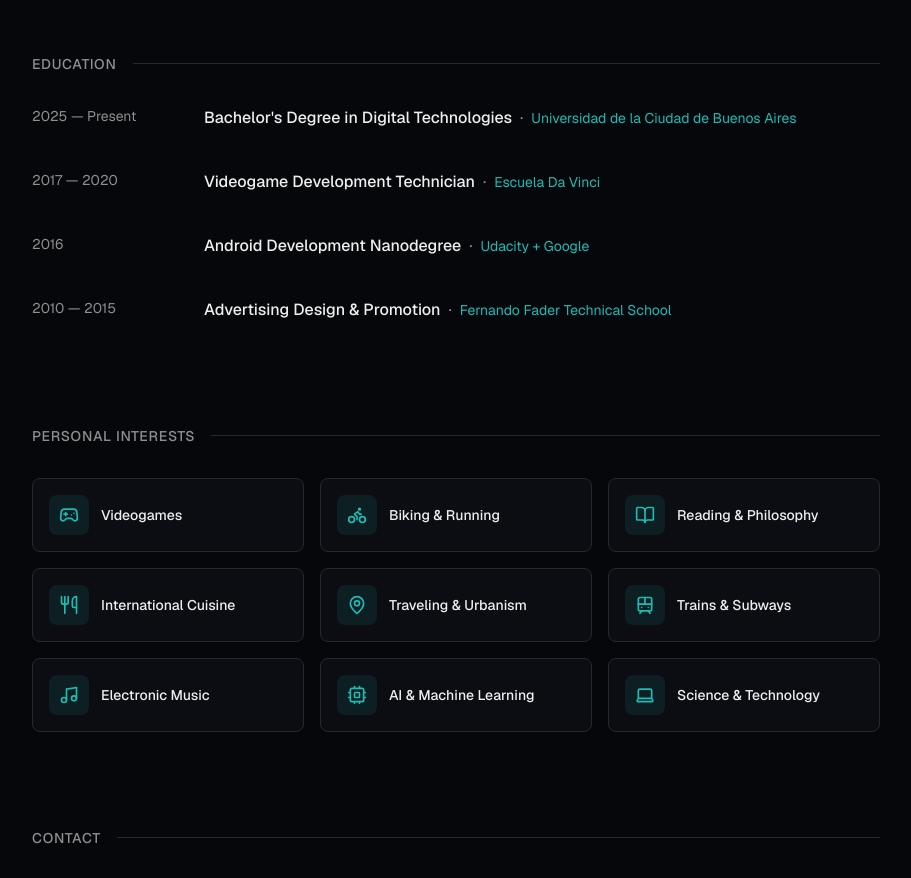
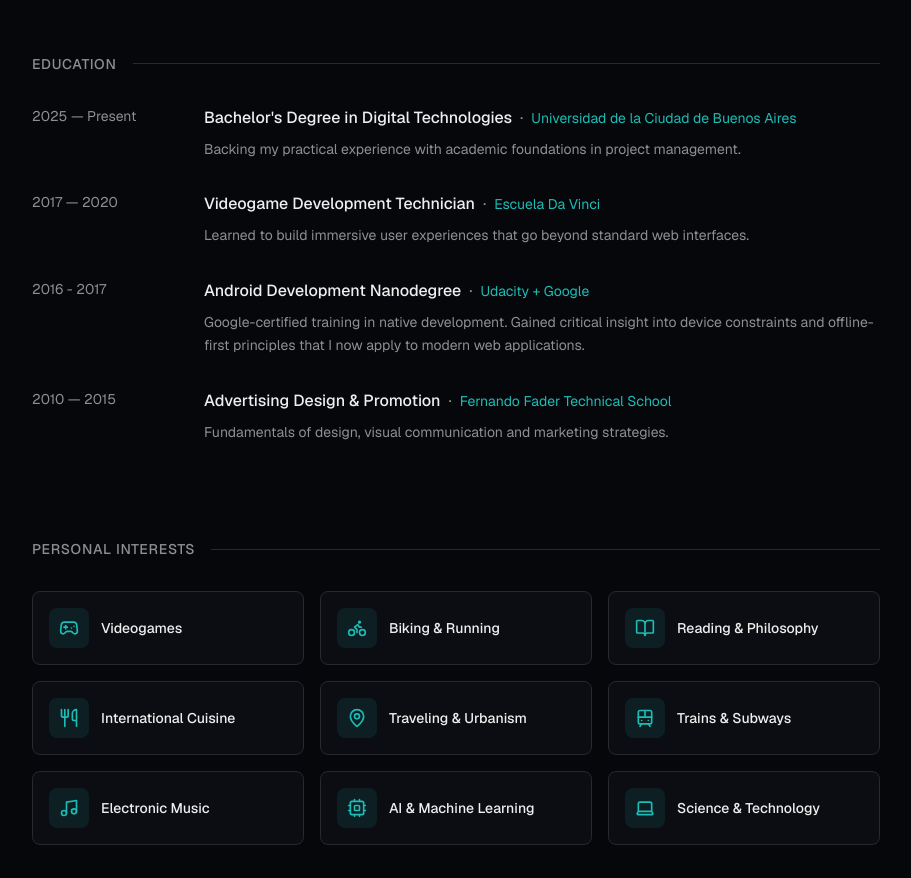
Before and after one commit to goljavi/portfolio, a Next.js app: page /en in a window 1280 px wide. Shown: the part 4100-4978 px from the top of the page, without its empty margins (184-1095 px from the left). Built offline with nearby package versions, Linux system fonts and the light colour scheme.

Commit message:
added descriptions to education experiences

```diff
--- a/app/[locale]/page.tsx
+++ b/app/[locale]/page.tsx
@@ -10,14 +10,14 @@ export default function Home() {
   const tTimeline = useTranslations('Timeline');
 
   const experience = ['elgato', 'freelance'].map(key => ({
-    period: tTimeline(`entries.${key}.period`),
+    period: tTimeline.raw(`entries.${key}.period`),
     title: tTimeline(`entries.${key}.title`),
     company: tTimeline.has(`entries.${key}.company`) ? tTimeline(`entries.${key}.company`) : undefined,
     description: tTimeline.has(`entries.${key}.description`) ? tTimeline(`entries.${key}.description`) : undefined,
   }));
 
   const education = ['university', 'davinci', 'udacity', 'fader'].map(key => ({
-    period: tTimeline(`entries.${key}.period`),
+    period: tTimeline.raw(`entries.${key}.period`),
     title: tTimeline(`entries.${key}.title`),
     company: tTimeline.has(`entries.${key}.company`) ? tTimeline(`entries.${key}.company`) : undefined,
     description: tTimeline.has(`entries.${key}.description`) ? tTimeline(`entries.${key}.description`) : undefined,
--- a/messages/en.json
+++ b/messages/en.json
@@ -34,22 +34,26 @@
             "university": {
                 "period": "2025 — Present",
                 "title": "Bachelor's Degree in Digital Technologies",
-                "company": "Universidad de la Ciudad de Buenos Aires"
+                "company": "Universidad de la Ciudad de Buenos Aires",
+                "description": "Backing my practical experience with academic foundations in project management."
             },
             "davinci": {
                 "period": "2017 — 2020",
                 "title": "Videogame Development Technician",
-                "company": "Escuela Da Vinci"
+                "company": "Escuela Da Vinci",
+                "description": "Learned to build immersive user experiences that go beyond standard web interfaces."
             },
             "udacity": {
-                "period": "2016",
+                "period": "2016 - 2017",
                 "title": "Android Development Nanodegree",
-                "company": "Udacity + Google"
+                "company": "Udacity + Google",
+                "description": "Google-certified training in native development. Gained critical insight into device constraints and offline-first principles that I now apply to modern web applications."
             },
             "fader": {
                 "period": "2010 — 2015",
                 "title": "Advertising Design & Promotion",
-                "company": "Fernando Fader Technical School"
+                "company": "Fernando Fader Technical School",
+                "description": "Fundamentals of design, visual communication and marketing strategies."
             }
         }
     },
--- a/messages/es.json
+++ b/messages/es.json
@@ -34,22 +34,26 @@
             "university": {
                 "period": "2025 — Presente",
                 "title": "Licenciatura en Tecnologías Digitales",
-                "company": "Universidad de la Ciudad de Buenos Aires"
+                "company": "Universidad de la Ciudad de Buenos Aires",
+                "description": "Formalizando mi experiencia práctica con bases académicas sólidas en gestión integral de proyectos."
             },
             "davinci": {
                 "period": "2017 — 2020",
                 "title": "Técnico en Desarrollo de Videojuegos",
-                "company": "Escuela Da Vinci"
+                "company": "Escuela Da Vinci",
+                "description": "Aprendí a construir experiencias inmersivas que superan los límites de las interfaces web tradicionales."
             },
             "udacity": {
-                "period": "2016",
+                "period": "2016 — 2017",
                 "title": "Nanodegree en Desarrollo Android",
-                "company": "Udacity + Google"
+                "company": "Udacity + Google",
+                "description": "Certificación de Google en desarrollo nativo. Profundicé en las limitaciones de hardware y principios offline-first, conocimientos que hoy aplico para optimizar aplicaciones web modernas."
             },
             "fader": {
                 "period": "2010 — 2015",
                 "title": "Diseño y Promoción Publicitaria",
-                "company": "Escuela Técnica Fernando Fader"
+                "company": "Escuela Técnica Fernando Fader",
+                "description": "Fundamentos de diseño, comunicación visual y estrategias de marketing."
             }
         }
     },
```
